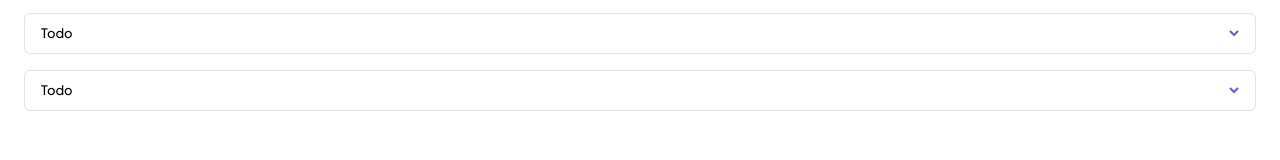
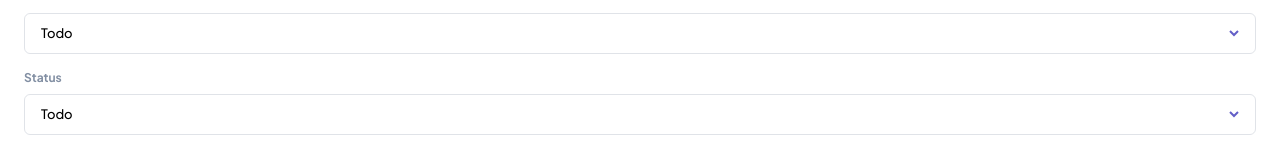
Before and after one commit to Patrick-Dolan/kanban, a React (Vite) app: page / in a window 1280 px wide. Shown: the part 1282-1442 px from the top of the page. Built offline with nearby package versions, Linux system fonts and the light colour scheme.

Commit message:
add label to DropdownList

```diff
--- a/src/App.tsx
+++ b/src/App.tsx
@@ -87,7 +87,7 @@ function App() {
           onChange={(e) => handleInputFieldTest(e.target.value)}
         />
         <DropdownList handleDropdownStateChange={() => {}} />
-        <DropdownList selectedOption={selectedOption} handleDropdownStateChange={setSelectedOption}/>
+        <DropdownList label="Status" selectedOption={selectedOption} handleDropdownStateChange={setSelectedOption}/>
       </div>
     </div>
   )
--- a/src/components/shared/formfields/DropdownList.tsx
+++ b/src/components/shared/formfields/DropdownList.tsx
@@ -1,11 +1,12 @@
 import { useState } from "react";
 
 interface DropdownListProps {
+  label?: string;
   selectedOption?: string;
   handleDropdownStateChange: (option: string) => void;
 }
 
-function DropdownList({ selectedOption = "Todo", handleDropdownStateChange }: DropdownListProps) {
+function DropdownList({ label, selectedOption = "Todo", handleDropdownStateChange }: DropdownListProps) {
   const options = ["Todo", "Doing", "Done"];
   const [showOptions, setShowOptions] = useState(false);
 
@@ -16,6 +17,7 @@ function DropdownList({ selectedOption = "Todo", handleDropdownStateChange }: Dr
 
   return (
     <div className="relative">
+      {label && <p className="mb-2 font-bold text-gray text-xs dark:text-white">{label}</p>}
       <div
         className={`relative flex justify-between items-center py-2 px-4 mb-2 rounded-md border border-gray border-opacity-25 font-medium text-13px leading-5.75 hover:cursor-pointer hover:border-primary ${showOptions && "border-primary border-opacity-100"}`}
         onClick={() => setShowOptions(prev => !prev)}
```
